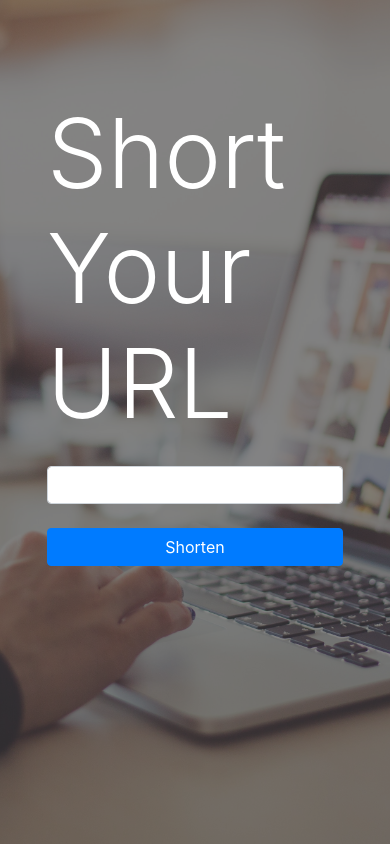
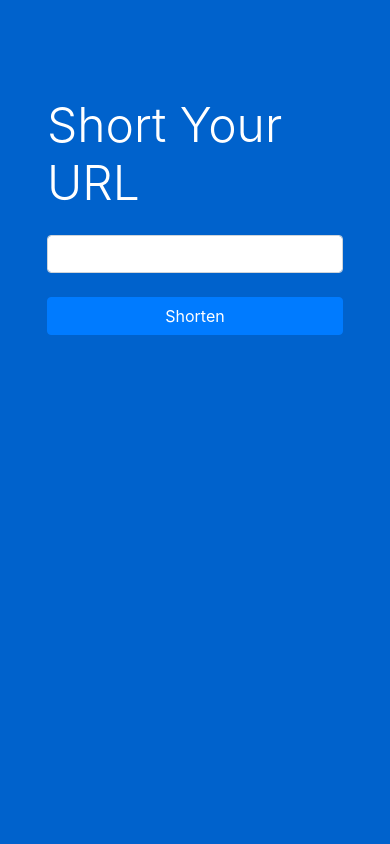
Before and after one commit to abdallash99/MERN-short-url, a React (Create React App) app in the folder client/: page / in a window 390 px wide. Built offline with nearby package versions, Linux system fonts and the light colour scheme; the HTML template or start-up script is replaced by a standard one.

Commit message:
improve responsive

```diff
--- a/client/src/App.css
+++ b/client/src/App.css
@@ -1,21 +1,9 @@
 #showcase {
   color: #fff;
-  background: #333;
+
   padding: 2rem;
   position: relative;
   height: 100vh;
-}
-
-#showcase:before {
-  content: '';
-  background: url('./person-using-laptop-computer-during-daytime-196655.jpg')
-    no-repeat center center/cover;
-  position: absolute;
-  top: 0;
-  left: 0;
-  width: 100%;
-  height: 100%;
-  opacity: 0.4;
 }
 
 #showcase .showcase-container {
@@ -31,3 +19,13 @@
 #showcase .showcase-content p {
   margin-bottom: 1rem;
 }
+
+@media (max-width: 565px) {
+  .display-1 {
+    font-size: 3rem;
+  }
+}
+
+body {
+  background: #0062cc;
+}
```
Also changed, not shown: client/src/spinner.gif (deleted), client/src/spinner1.gif.
